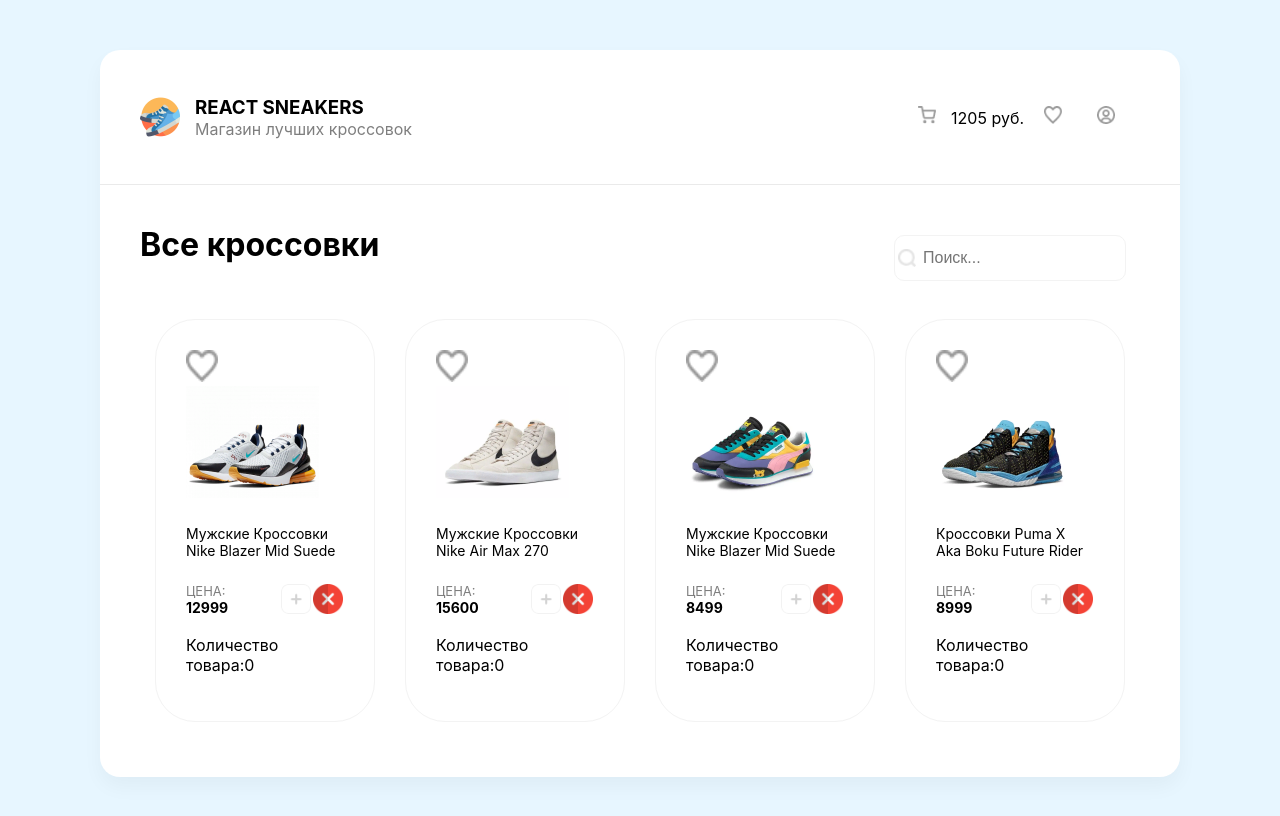
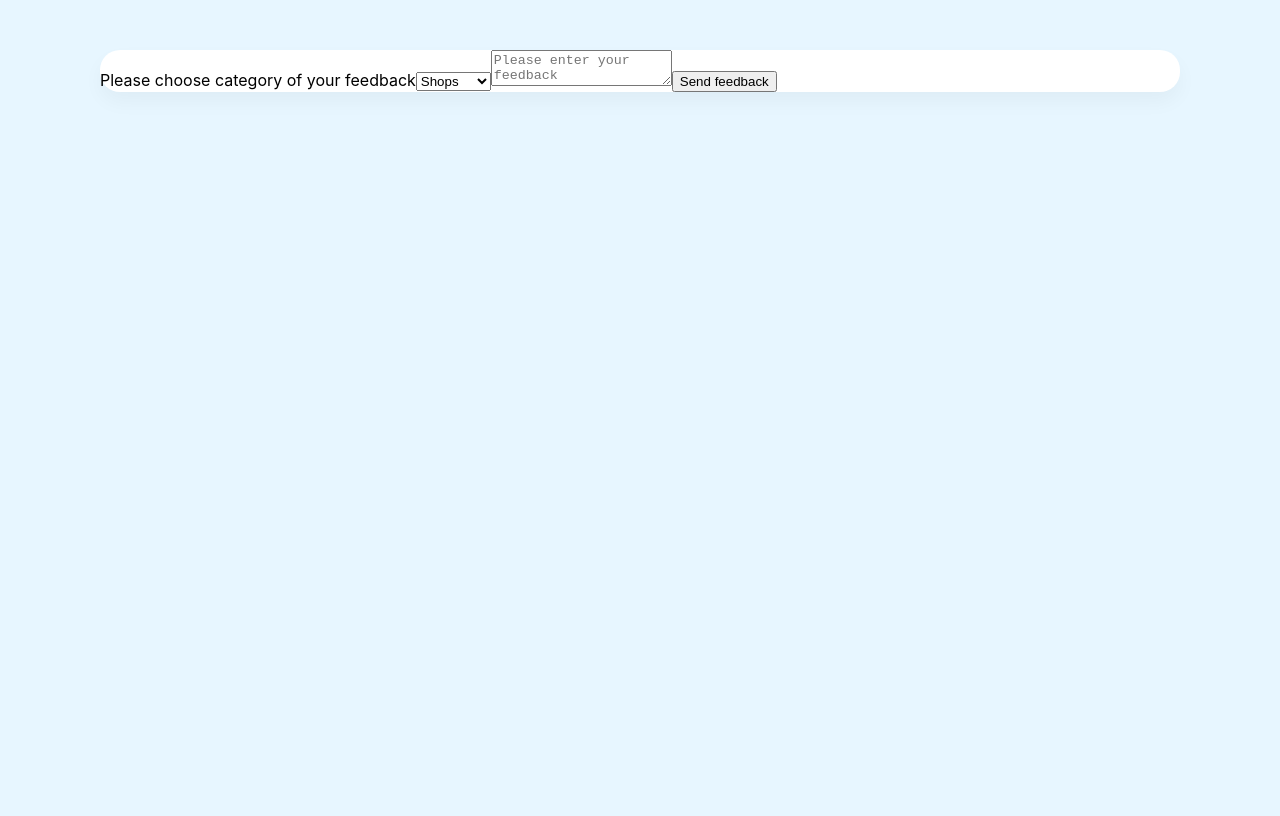
Before and after one commit to NaRkOmAn1337/snickers, a React (Create React App) app: page /form in a window 1280 px wide. Shown: the top 816 px of the page. Built offline with nearby package versions, Linux system fonts and the light colour scheme.

Commit message:
Реализовали дополнительные вкладки

```diff
--- a/src/App.js
+++ b/src/App.js
@@ -1,9 +1,17 @@
-import Card from "./components/Card.jsx";
-import Drawer from "./components/Drawer.jsx";
 import React from "react";
+import { Routes, Route, Link } from 'react-router-dom'
+
+import Home from "./pages/Home.jsx"
+import Orders from "./pages/Orders.jsx"
+import Form from "./pages/Form.jsx"
+
 
 
 function App() {
+
+  React.useEffect (() => {
+    console.log(111)
+  }, [])
 
   const [orderItems, setOrderItems] = React.useState([])
   const [isVisible, setIsVisible] = React.useState(false)
@@ -35,43 +43,19 @@
 
 
   return (
-    <div className="wrapper">
-    <header>
-      <div>
-        <img width={40} height={40} src="/img/logo.png" />
-        <div>
-          <h3>React Sneakers</h3>
-          <p>Магазин лучших кроссовок</p>
-        </div>
+      <div className="wrapper">
+          <Routes>
+            <Route path="/" element={<Home orderItems={orderItems}
+            setOrderItems={setOrderItems} setIsVisible={setIsVisible}
+            isVisible={isVisible} drawerItems={drawerItems}
+            setDrawerItems={setDrawerItems} sneakersArr={sneakersArr} />}>
+            </Route>
+            <Route path="/orders" element={<Orders orderItems={orderItems} setOrderItems={setOrderItems} setIsVisible={setIsVisible}
+            isVisible={isVisible} drawerItems={drawerItems} />}>
+              </Route>
+              <Route path="/form" element={<Form />} />
+          </Routes>
       </div>
-      <ul>
-        <li className="cursor" onClick={() => setIsVisible(!isVisible)}>
-          <img width={18} height={18} src="/img/cart.png" />
-          <span>1205 руб.</span>
-        </li>
-        <li>
-          <img width={18} height={18} src="/img/fav.png" />
-        </li>
-
-        <li>
-          <img width={18} height={18} src="/img/user.png" />
-        </li>
-      </ul>
-    </header>
-    <Drawer setDrawerItems={setDrawerItems} orderItems={orderItems} setOrderItems={setOrderItems} drawerItems={drawerItems} isVisible={isVisible} setIsVisible={setIsVisible} />
-    <div className="content">
-          <h1>Все кроссовки</h1>
-          <div className="search-block">
-              <img src="/img/search.png" width={18} height={18} alt="Search" />
-              <input placeholder="Поиск..." />
-          </div>
-
-    <div className="ds-f">
-         {sneakersArr.map((elem, index) => <Card setDrawerItems={setDrawerItems} pDrawerItems = {drawerItems} pTitle={elem.title} pPrice={elem.price} pImg={elem.imageUrl} key={index}/>)}
-    </div>
-
-    </div>
-  </div>
   );
 }
 
--- a/src/components/Card.jsx
+++ b/src/components/Card.jsx
@@ -1,17 +1,17 @@
 import React from "react";
 
-const Card = ({pImg,pPrice,pTitle,pDrawerItems,setDrawerItems}) => {
+const Card = ({imgUrl,price,title,drawerItems,setDrawerItems}) => {
 
     const [itemsCount, setItemsCount] = React.useState(0)
 
     function onAddToCart(){
-        setDrawerItems([...pDrawerItems, {pImg, pPrice, pTitle}])
+        setDrawerItems([...drawerItems, {imgUrl, price, title}])
         setItemsCount(itemsCount + 1)
     }
 
     function deleteItems(){
         setItemsCount(0)
-        setDrawerItems(pDrawerItems.filter((obj) => pTitle !== obj.pTitle))
+        setDrawerItems(drawerItems.filter((obj) => title !== obj.title))
     }
 
     return(
@@ -19,12 +19,12 @@
         <div>
             <img src='/img/unliked.png' width={32} height={32} alt="Unliked" />
         </div>
-        <img width={133} height={112} src={pImg} alt="Sneakers" />
-        <h5>{pTitle}</h5>
+        <img width={133} height={112} src={imgUrl} alt="Sneakers" />
+        <h5>{title}</h5>
         <div className="cardChildDiv">
             <div className="container">
                 <span>Цена:</span>
-                <b>{pPrice}</b>
+                <b>{price}</b>
             </div>
             <div>
               <img className="button" onClick={() => onAddToCart()} width={32} height={32} src={itemsCount !==0 ? "/img/btn-checked.svg" : "/img/plus.png"} alt="Plus" />
--- a/src/components/Drawer.jsx
+++ b/src/components/Drawer.jsx
@@ -2,19 +2,19 @@
 import React from "react"
 
 
-function Drawer (props){
+function Drawer ({drawerItems,setDrawerItems,orderItems, setOrderItems, isVisible,setIsVisible}){
     const [isOrdered, setIsOrdered] = React.useState(false)
 
     function makeOrder(drawerItems){
-        props.setOrderItems([...props.orderItems, drawerItems])
-        props.setDrawerItems([])
+        setOrderItems([...orderItems, drawerItems])
+        setDrawerItems([])
         setIsOrdered(!isOrdered)
     }
     return(
-        <div style = {props.isVisible ? {display: "block"} : {display: "none"}}  className="overlay">
+        <div style = {isVisible ? {display: "block"} : {display: "none"}}  className="overlay">
         <div className="drawer">
           <h2>
-            Корзина <img onClick={() => props.setIsVisible(!props.isVisible)} className="cu-p" src="./img/btn-remove.png" alt="Remove" />
+            Корзина <img onClick={() => setIsVisible(!isVisible)} className="cu-p" src="./img/btn-remove.png" alt="Remove" />
           </h2>
 
           {isOrdered && <div
@@ -26,16 +26,16 @@
 
           <div className="items">
               {
-                props.drawerItems.map((obj, index) =>
+                drawerItems.map((obj, index) =>
                 <div key = {index} className="cartItem">
                 <div
-                  style={{ backgroundImage: `url(${obj.pImg})` }}
+                  style={{ backgroundImage: `url(${obj.imgUrl})` }}
                   className="cartItemImg">
                 </div>
 
                 <div className="cartText">
-                <p>{obj.pTitle}</p>
-                <b>{obj.pPrice}</b>
+                <p>{obj.title}</p>
+                <b>{obj.price}</b>
                 </div>
                <img className="removeBtn" src="/img/btn-remove.png" alt="Remove" />
                </div>
@@ -57,7 +57,7 @@
                 <b>1074 руб. </b>
               </li>
             </ul>
-            <button className="greenButton" onClick={() => makeOrder(props.drawerItems)}>
+            <button className="greenButton" onClick={() => makeOrder(drawerItems)}>
               Оформить заказ <img src="/img/arrow.png" alt="Arrow" />
             </button>
           </div>
--- /dev/null
+++ b/src/components/Header.jsx
@@ -0,0 +1,34 @@
+import { Link } from "react-router-dom"
+
+
+ function Header({setIsVisible, isVisible}){
+    return(
+        <header>
+            <Link className="link" to="/">
+                <div>
+                    <img width={40} height={40} src="../img/logo.png" />
+                    <div>
+                    <h3>React Sneakers</h3>
+                    <p>Магазин лучших кроссовок</p>
+                    </div>
+                </div>
+            </Link>
+            <ul>
+                <li className="cursor" onClick={() => setIsVisible(!isVisible)}>
+                <img width={18} height={18} src="/img/cart.png" />
+                <span>1205 руб.</span>
+                </li>
+                <li>
+                <img width={18} height={18} src="/img/fav.png" />
+                </li>
+            <Link to="/orders">
+                <li>
+                <img width={18} height={18} src="/img/user.png" />
+                </li>
+            </Link>
+            </ul>
+        </header>
+    )
+ }
+
+ export default Header
--- a/src/index.css
+++ b/src/index.css
@@ -48,6 +48,10 @@
 header div:first-child{
   display:flex;
   align-items: center;
+}
+.link{
+  color: black;
+  text-decoration-line: none;
 }
 /*------------------*/
 
--- a/src/index.js
+++ b/src/index.js
@@ -4,10 +4,11 @@
 import App from './App';
 import { BrowserRouter } from 'react-router-dom'
 
+
 const root = ReactDOM.createRoot(document.getElementById('root'));
 root.render(
     <BrowserRouter>
-        <App />
+            <App />
     </BrowserRouter>
 
 );
--- /dev/null
+++ b/src/pages/Form.jsx
@@ -0,0 +1,36 @@
+import React from "react";
+import { useState } from "react";
+export default function UserForm() {
+    const [content, setContent] = useState("");
+    const [selectedItem, setSelectedItem] = useState("Shops");
+    const handlerTextAreaChanged = event => {
+        setContent(event.target.value);
+    };
+    const handlerSelectChanged = event => {
+        setSelectedItem(event.target.value);
+    };
+    const handlerSubmit = event => {
+        event.preventDefault();
+        const msg = `Your feedback about ${selectedItem}:\n${content}`;
+        alert(msg);
+    };
+    return (
+    <div>
+        <form onSubmit={handlerSubmit}>
+        <label>Please choose category of your feedback
+        <select value={selectedItem} onChange={handlerSelectChanged}>
+            <option>Service</option>
+            <option>Products</option>
+            <option>Shops</option>
+        </select>
+        </label>
+        <textarea
+        value={content}
+        onChange={handlerTextAreaChanged}
+        placeholder="Please enter your feedback"
+        required />
+        <input type="submit" value="Send feedback" />
+        </form>
+    </div>
+    );
+}
--- a/src/pages/Home.jsx
+++ b/src/pages/Home.jsx
@@ -0,0 +1,27 @@
+import Drawer from "../components/Drawer.jsx"
+import App from "../App"
+import Card from "../components/Card.jsx"
+import Header from "../components/Header.jsx"
+
+function Home({orderItems, setOrderItems,setIsVisible,isVisible,drawerItems, setDrawerItems,sneakersArr}){
+    return (
+    <>
+        <Header setIsVisible={setIsVisible} isVisible={isVisible} />
+        <Drawer setDrawerItems={setDrawerItems} orderItems={orderItems} setOrderItems={setOrderItems} drawerItems={drawerItems} isVisible={isVisible} setIsVisible={setIsVisible} />
+        <div className="content">
+            <h1>Все кроссовки</h1>
+            <div className="search-block">
+                <img src="/img/search.png" width={18} height={18} alt="Search" />
+                <input placeholder="Поиск..." />
+        </div>
+
+            <div className="ds-f">
+                {sneakersArr.map((elem, index) => <Card setDrawerItems={setDrawerItems} drawerItems = {drawerItems} title={elem.title} price={elem.price} imgUrl={elem.imageUrl} key={index}/>)}
+            </div>
+
+        </div>
+    </>
+    )
+}
+
+export default Home
--- a/src/pages/Orders.jsx
+++ b/src/pages/Orders.jsx
@@ -0,0 +1,22 @@
+import Header from "../components/Header";
+import Drawer from "../components/Drawer";
+import Card from "../components/Card";
+
+function Orders({drawerItems, setIsVisible, isVisible, orderItems, setOrderItems}){
+    return(
+        <>
+            <Header setIsVisible={setIsVisible}
+          isVisible={isVisible} />
+            <Drawer drawerItems={drawerItems} setIsVisible={setIsVisible}
+          isVisible={isVisible} />
+
+          <div className="Content">
+            <div className="ds-f">
+                {orderItems.map((elem, index) => <Card drawerItems={drawerItems} title={elem.title} price={elem.price} imgUrl={elem.imageUrl} setOrderItems={setOrderItems} key={index}/>)}
+            </div>
+          </div>
+        </>
+    )
+}
+
+export default Orders
```
